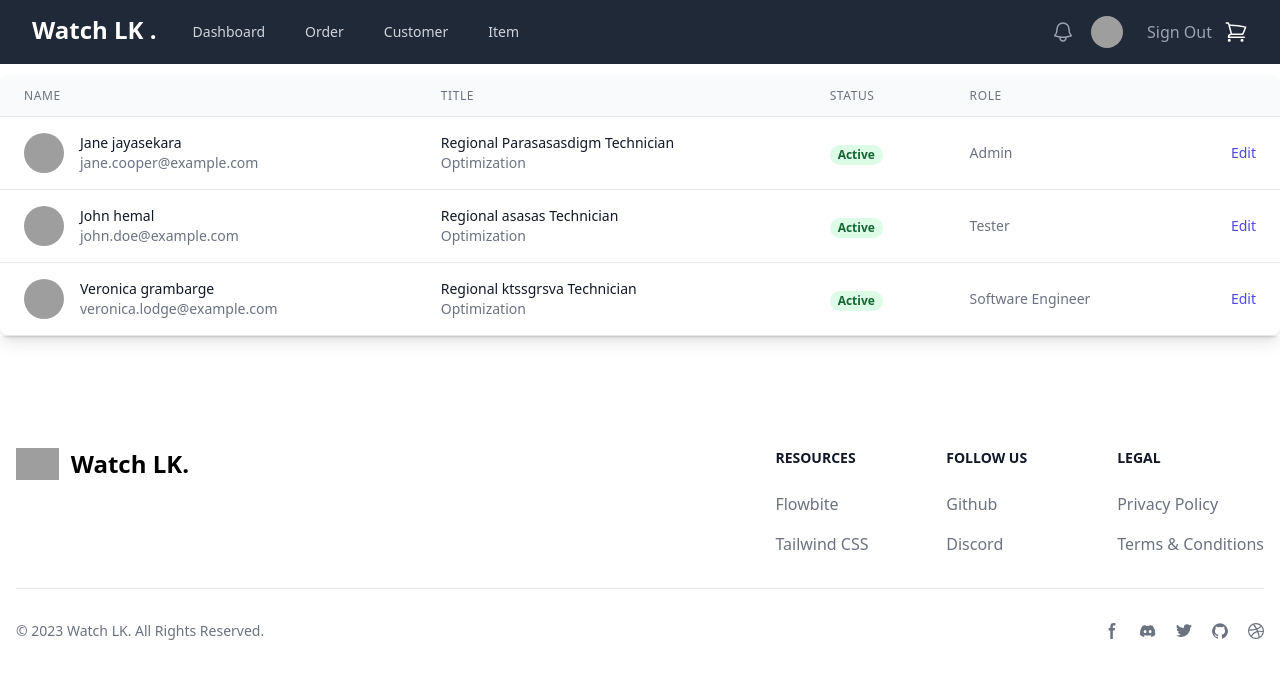
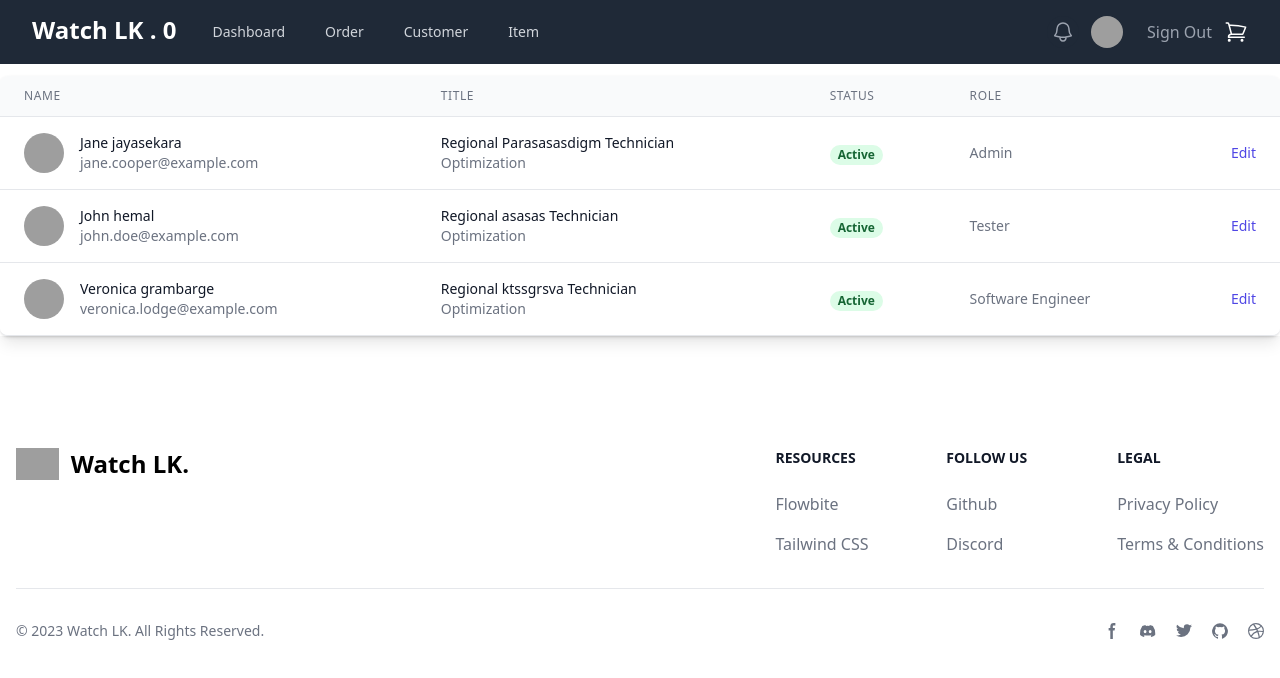
Before and after one commit to savindaJ/RAD, a React (Create React App) app in the folder initializereactproject/: page /item in a window 1280 px wide. Shown: the top 678 px of the page. Built offline with nearby package versions, Linux system fonts and the light colour scheme; grey boxes are pictures that could not be loaded.

Commit message:
modify product ui

```diff
--- a/initializereactproject/src/components/NavBar.tsx
+++ b/initializereactproject/src/components/NavBar.tsx
@@ -1,8 +1,7 @@
 import { Fragment, useEffect } from "react";
 import { Disclosure, Menu, Transition } from "@headlessui/react";
 import { Bars3Icon, BellIcon, XMarkIcon } from "@heroicons/react/24/outline";
-import { Route, Routes, useNavigate } from "react-router-dom";
-import Home from "../pages/Home";
+import { useNavigate } from "react-router-dom";
 
 const navigation = [
   { name: "Dashboard", href: "/", current: false },
@@ -19,12 +18,16 @@ export function hello() {
   console.log("hello");
 }
 
+
+
 export default function NavBar(prop: any) {
   const navigate = useNavigate();
 
   useEffect(() => {
     console.log("NavBar useEffect");
   }, []);
+
+
 
   return (
     <Disclosure
@@ -51,7 +54,7 @@ export default function NavBar(prop: any) {
               <div className="flex flex-1 items-center justify-center sm:items-stretch sm:justify-start">
                 <div className="flex flex-shrink-0 items-center">
                   <h3 className="text-white h-3 w-auto text-2xl font-semibold text-center mb-6">
-                    Watch LK . {prop.cart.price}
+                    Watch LK . {prop.list}
                   </h3>
                 </div>
                 <div className="hidden sm:ml-6 sm:block">
--- a/initializereactproject/src/pages/DashBourd.tsx
+++ b/initializereactproject/src/pages/DashBourd.tsx
@@ -51,7 +51,7 @@ export default function DashBourd(parentProp: any) {
               product={product}
               func={(prop: any) => {
                 cartItem.push(prop);
-                parentProp.func(prop);
+                parentProp.func(cartItem);
               }}
             />
           ))}
--- a/initializereactproject/src/pages/Home.tsx
+++ b/initializereactproject/src/pages/Home.tsx
@@ -8,20 +8,21 @@ import Footer from "./Footer";
 import { useState } from "react";
 
 export default function Home() {
-  const [watch, setWatch] = useState([]);
 
-  const list: any = [];
+  let list : any =[];
+
+  const [cart, setCart] = useState(0);
 
   return (
     <>
-      <NavBar cart={watch} />
+      <NavBar list={cart} />
       <Routes>
         <Route
           path="/"
           element={
             <DashBourd
               func={(cart: any) => {
-                setWatch(cart);
+                setCart(list.length);
               }}
             />
           }
```
Also changed, not shown: 1 other file (tests, documents, lock files or other folders).
